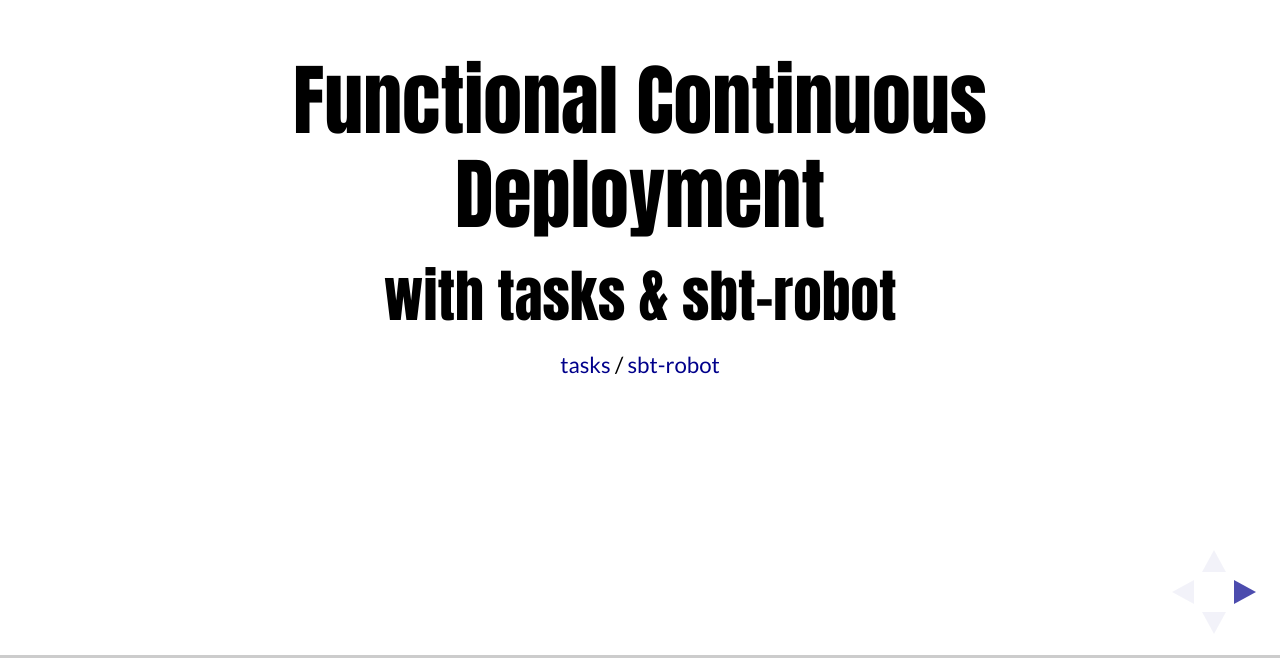
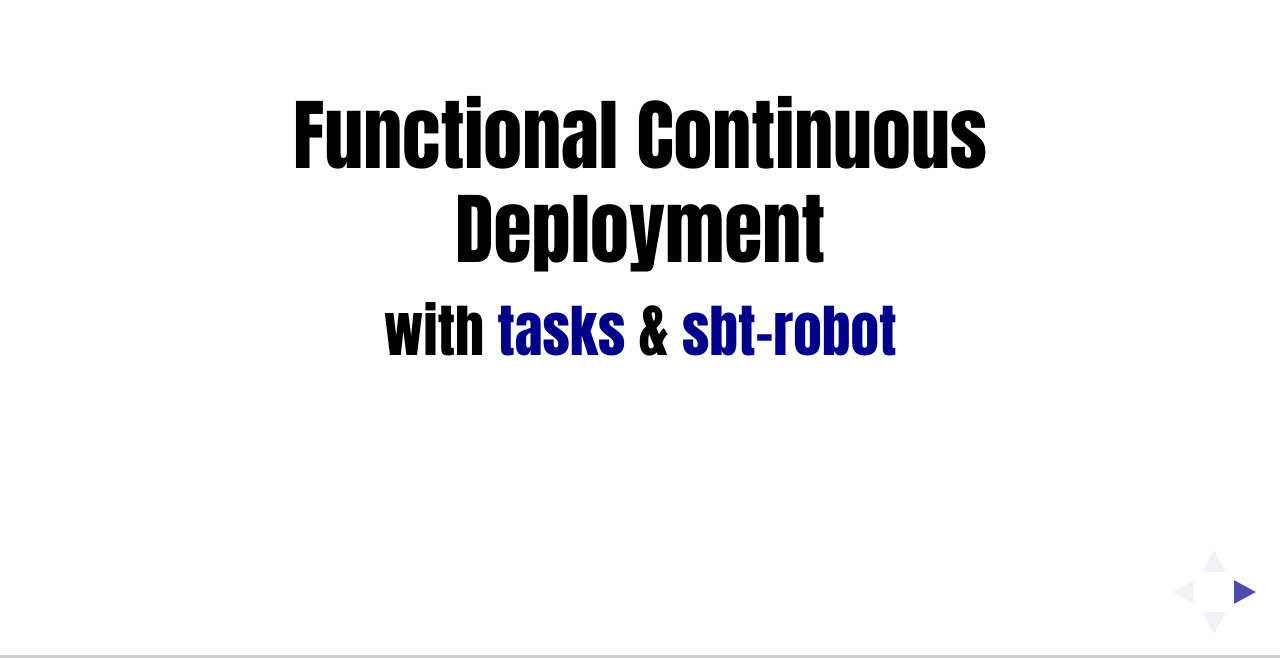
Before and after one commit to codejitsu/tasks-talk, a website: page index.html in a window 1280 px wide. Shown: the part 142-800 px from the top of the page. Drawn offline with Linux system fonts and the light colour scheme; a web font is replaced by a local one.

Commit message:
Update index.html

```diff
--- a/index.html
+++ b/index.html
@@ -43,10 +43,7 @@
 			<div class="slides">
 				<section>
 					<h2>Functional Continuous Deployment</h2>
-					<h3>with tasks & sbt-robot</h3>
-					<p>
-						<small><a href="http://github.com/codejitsu/tasks">tasks</a> / <a href="http://github.com/codejitsu/sbt-robot">sbt-robot</a></small>
-					</p>
+					<h3>with <a href="http://github.com/codejitsu/tasks">tasks</a> & <a href="http://github.com/codejitsu/sbt-robot">sbt-robot</a></h3>
 				</section>
 
 				<section>
```
